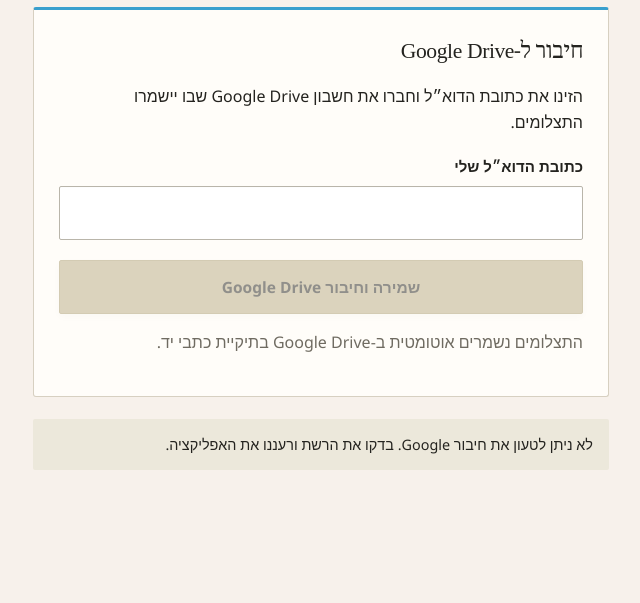
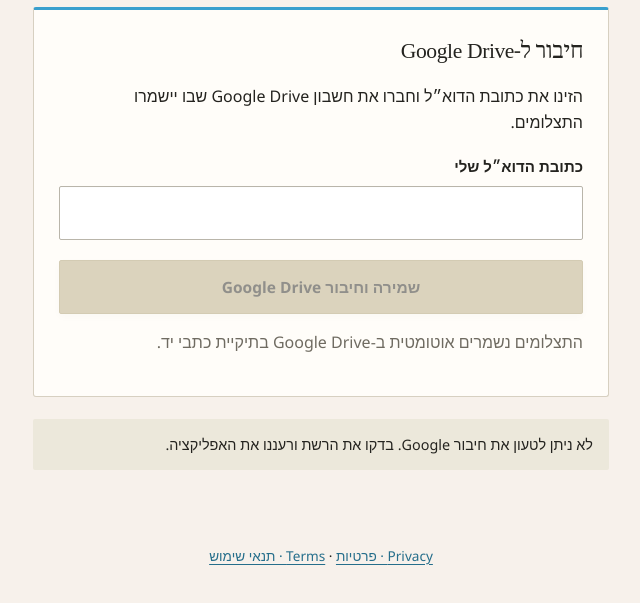
Before and after one commit to eugenem89/manuscript-photos, a plain HTML site: page index.html in a window 1280 px wide. Shown: the part 193-796 px from the top of the page, without its empty margins (319-959 px from the left). Drawn offline with Linux system fonts and the light colour scheme.

Commit message:
Add app privacy policy and terms of use

```diff
--- a/index.html
+++ b/index.html
@@ -1,2 +1,2 @@
 <!doctype html>
-<html lang="he" dir="rtl" data-connected="false" data-edition="friend"><head><meta http-equiv="Content-Security-Policy" content="default-src 'self'; script-src 'self' https://accounts.google.com/gsi/client; connect-src 'self' https://accounts.google.com/gsi/ https://www.googleapis.com; frame-src https://accounts.google.com/gsi/; style-src 'self' 'unsafe-inline' https://accounts.google.com/gsi/style; img-src 'self' blob: data:; object-src 'none'; base-uri 'none'; worker-src 'self'; form-action 'self' https://accounts.google.com"><meta charset="utf-8"><meta name="viewport" content="width=device-width,initial-scale=1,viewport-fit=cover"><meta name="theme-color" content="#3b9fd7"><meta name="apple-mobile-web-app-capable" content="yes"><meta name="apple-mobile-web-app-title" content="Manuscript Photos"><link rel="manifest" href="manifest.webmanifest"><link rel="apple-touch-icon" href="icon-192.png"><link rel="stylesheet" href="style.css"><title>צילום כתבי יד</title></head><body><main id="app"></main><script src="app-bootstrap.js" defer></script></body></html>
+<html lang="he" dir="rtl" data-connected="false" data-edition="friend"><head><meta http-equiv="Content-Security-Policy" content="default-src 'self'; script-src 'self' https://accounts.google.com/gsi/client; connect-src 'self' https://accounts.google.com/gsi/ https://www.googleapis.com; frame-src https://accounts.google.com/gsi/; style-src 'self' 'unsafe-inline' https://accounts.google.com/gsi/style; img-src 'self' blob: data:; object-src 'none'; base-uri 'none'; worker-src 'self'; form-action 'self' https://accounts.google.com"><meta charset="utf-8"><meta name="viewport" content="width=device-width,initial-scale=1,viewport-fit=cover"><meta name="theme-color" content="#3b9fd7"><meta name="apple-mobile-web-app-capable" content="yes"><meta name="apple-mobile-web-app-title" content="Manuscript Photos"><link rel="manifest" href="manifest.webmanifest"><link rel="apple-touch-icon" href="icon-192.png"><link rel="stylesheet" href="style.css"><title>צילום כתבי יד</title></head><body><main id="app"></main><script src="app-bootstrap.js" defer></script><footer style="text-align:center;padding:1rem;font-size:.85rem"><a href="privacy.html">Privacy · פרטיות</a> · <a href="terms.html">Terms · תנאי שימוש</a></footer></body></html>
```
Also changed, not shown: iphone.html (+1 -1 lines), privacy.html (added, +1 -0 lines), terms.html (added, +1 -0 lines).
